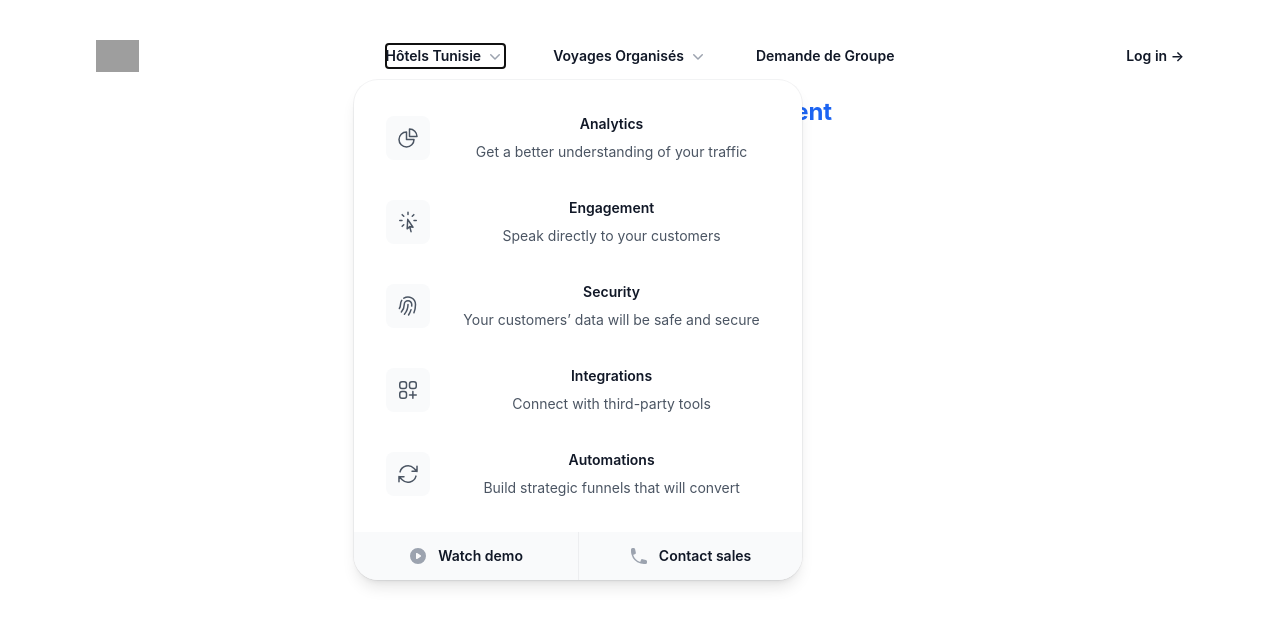
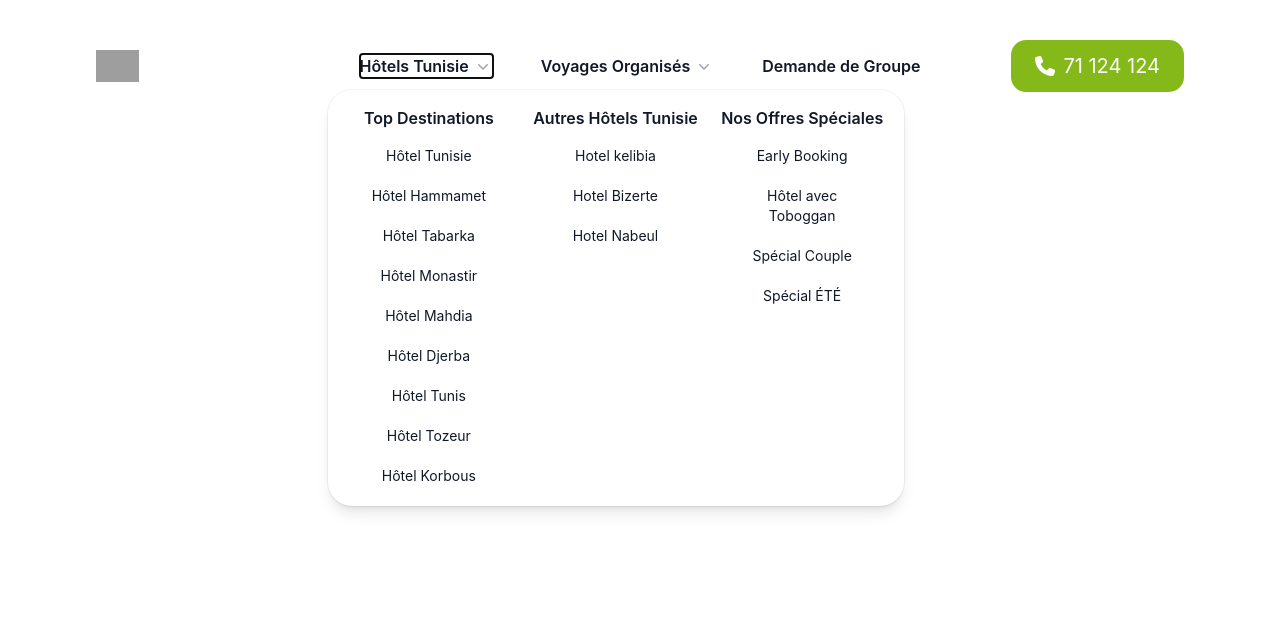
Before and after one commit to cheybah/TB, a React (Create React App) app: page / in a window 1280 px wide. Both pictures are taken after a click on the button "Hôtels Tunisie". Shown: the top 626 px of the page. Built offline with nearby package versions, Linux system fonts and the light colour scheme; grey boxes are pictures that could not be loaded.

Commit message:
added and styled header

```diff
--- a/package.json
+++ b/package.json
@@ -3,6 +3,8 @@
   "version": "0.1.0",
   "private": true,
   "dependencies": {
+    "@fortawesome/free-solid-svg-icons": "^6.6.0",
+    "@fortawesome/react-fontawesome": "^0.2.2",
     "@headlessui/react": "^2.1.10",
     "@heroicons/react": "^2.1.5",
     "@testing-library/jest-dom": "^5.17.0",
--- a/src/Testcomponent.js
+++ b/src/Testcomponent.js
@@ -1,5 +1,4 @@
 import React from "react";
-import { FlowbiteNavbar } from "../src/components/FlowbiteNavbar"; // Adjust path based on where FlowbiteNavbar is located
 import Header  from "./components/Header";
 
 
--- a/src/components/FlowbiteNavbar.js
+++ /dev/null
@@ -1,27 +0,0 @@
-import { Link } from 'react-router-dom'; // Use 'react-router-dom' if using React Router
-import { Navbar } from "flowbite-react";
-
-export function FlowbiteNavbar() {
-return (
-<Navbar fluid rounded>
-    <Navbar.Brand as={Link} href="https://flowbite-react.com">
-    <img src="/favicon.svg" className="mr-3 h-6 sm:h-9" alt="Flowbite React Logo" />
-    <span className="self-center whitespace-nowrap text-xl font-semibold dark:text-white">
-        Flowbite React
-    </span>
-    </Navbar.Brand>
-    <Navbar.Toggle />
-    <Navbar.Collapse>
-    <Navbar.Link href="#" active>
-        Home
-    </Navbar.Link>
-    <Navbar.Link as={Link} href="#">
-        About
-    </Navbar.Link>
-    <Navbar.Link href="#">Services</Navbar.Link>
-    <Navbar.Link href="#">Pricing</Navbar.Link>
-    <Navbar.Link href="#">Contact</Navbar.Link>
-    </Navbar.Collapse>
-</Navbar>
-);
-}
--- a/src/components/Header.js
+++ b/src/components/Header.js
@@ -13,42 +13,52 @@ PopoverGroup,
 PopoverPanel,
 } from '@headlessui/react'
 import {
-ArrowPathIcon,
 Bars3Icon,
-ChartPieIcon,
-CursorArrowRaysIcon,
-FingerPrintIcon,
-SquaresPlusIcon,
 XMarkIcon,
 } from '@heroicons/react/24/outline'
 import { ChevronDownIcon, PhoneIcon, PlayCircleIcon } from '@heroicons/react/20/solid'
+import { FontAwesomeIcon } from '@fortawesome/react-fontawesome';
+import { faAnkh, faMosque, faPersonHiking, faPlaceOfWorship, faSun, faPhone} from '@fortawesome/free-solid-svg-icons';
+import { Button } from '@headlessui/react'
+
+
 
 const products = [
-{ name: 'Analytics', description: 'Get a better understanding of your traffic', href: '#', icon: ChartPieIcon },
-{ name: 'Engagement', description: 'Speak directly to your customers', href: '#', icon: CursorArrowRaysIcon },
-{ name: 'Security', description: 'Your customers’ data will be safe and secure', href: '#', icon: FingerPrintIcon },
-{ name: 'Integrations', description: 'Connect with third-party tools', href: '#', icon: SquaresPlusIcon },
-{ name: 'Automations', description: 'Build strategic funnels that will convert', href: '#', icon: ArrowPathIcon },
+{ name: 'Omra', description: 'Voyage spirituel pour accomplir le pèlerinage en toute sérénité', href: '#', icon: faMosque },
+{ name: 'Circuit Sud', description: 'Découvrez les trésors du désert tunisien, entre dunes et oasis', href: '#', icon: faSun },
+{ name: 'Circuit Nord', description: 'Explorez les sites historiques et côtiers du nord de la Tunisie', href: '#', icon: faPersonHiking },
+{ name: 'Turquie', description: 'Plongez dans la richesse culturelle et historique de la Turquie', href: '#', icon: faPlaceOfWorship },
+{ name: 'Egypte', description: 'Partez à la découverte des merveilles antiques de l`Égypte', href: '#', icon: faAnkh },
 ]
 const callsToAction = [
-{ name: 'Watch demo', href: '#', icon: PlayCircleIcon },
-{ name: 'Contact sales', href: '#', icon: PhoneIcon },
+{ name: 'Réservez', href: '#', icon: PlayCircleIcon },
+{ name: 'Voir plus d`offres', href: '#', icon: PhoneIcon },
 ]
 
-const productsColumn1 = [
-{ name: "Product 1", href: "#", description: "Description for product 1" },
-{ name: "Product 2", href: "#", description: "Description for product 2" },
+const topDestinations = [
+{ name: "Hôtel Tunisie", href: "#"},
+{ name: "Hôtel Hammamet", href: "#" },
+{ name: "Hôtel Tabarka", href: "#" },
+{ name: "Hôtel Monastir", href: "#" },
+{ name: "Hôtel Mahdia", href: "#" },
+{ name: "Hôtel Djerba", href: "#" },
+{ name: "Hôtel Tunis", href: "#" },
+{ name: "Hôtel Tozeur", href: "#" },
+{ name: "Hôtel Korbous", href: "#" },
+
 // Add more items as needed
 ];
-const productsColumn2 = [
-{ name: "Product 1", href: "#", description: "Description for product 1" },
-{ name: "Product 2", href: "#", description: "Description for product 2" },
-// Add more items as needed
+const autresHotels = [
+{ name : "Hotel kelibia", href : "#"},
+{ name : "Hotel Bizerte", href : "#"},
+{ name : "Hotel Nabeul", href : "#"},
 ];
 
-const productsColumn3 = [
-{ name: "Product 1", href: "#", description: "Description for product 1" },
-{ name: "Product 2", href: "#", description: "Description for product 2" },
+const offresSpeciales = [
+{ name: "Early Booking", href: "#"},
+{ name: "Hôtel avec Toboggan", href: "#"},
+{ name: "Spécial Couple", href: "#"},
+{ name: "Spécial ÉTÉ", href: "#"},
 // Add more items as needed
 ];
 
@@ -80,15 +90,87 @@ return (
         </button>
     </div>
     <PopoverGroup className="hidden lg:flex lg:gap-x-12">
+
+<Popover className="relative">
+<PopoverButton className="flex items-center gap-x-1 text-md font-semibold leading-6 text-gray-900">
+Hôtels Tunisie
+<ChevronDownIcon aria-hidden="true" className="h-5 w-5 flex-none text-gray-400" />
+</PopoverButton>
+
+<PopoverPanel
+transition
+className="absolute -left-8 top-full z-10 mt-3 w-screen max-w-xl overflow-hidden rounded-3xl bg-white shadow-lg ring-1 ring-gray-900/5 transition data-[closed]:translate-y-1 data-[closed]:opacity-0 data-[enter]:duration-200 data-[leave]:duration-150 data-[enter]:ease-out data-[leave]:ease-in"
+>
+<div className="p-4 grid grid-cols-3 gap-4">
+    {/* Column 1 */}
+    <div className="col-span-1">
+    <h3 className="text-base font-semibold text-gray-900">Top Destinations</h3>
+    {topDestinations.map((item) => (
+        <div
+        key={item.name}
+        className="relative flex items-start gap-x-4 rounded-lg pt-4 pl-4 pr-4 text-sm hover:bg-gray-50"
+        >
+        <div className="flex-auto">
+            <a href={item.href} className="block font-normal text-gray-900">
+            {item.name}
+            <span className="absolute inset-0" />
+            </a>
+            <p className="mt-1 text-gray-600">{item.description}</p>
+        </div>
+        </div>
+    ))}
+    </div>
+
+    {/* Column 2 */}
+    <div className="col-span-1">
+    <h3 className="text-base font-semibold text-gray-900">Autres Hôtels Tunisie</h3>
+    {autresHotels.map((item) => (
+        <div
+        key={item.name}
+        className="relative flex items-start gap-x-4 rounded-lg pt-4 pl-4 pr-4 text-sm hover:bg-gray-50"
+        >
+        <div className="flex-auto">
+            <a href={item.href} className="block font-normal text-gray-900">
+            {item.name}
+            <span className="absolute inset-0" />
+            </a>
+            <p className="mt-1 text-gray-600">{item.description}</p>
+        </div>
+        </div>
+    ))}
+    </div>
+
+    {/* Column 3 */}
+    <div className="col-span-1">
+    <h3 className="text-base font-semibold text-gray-900">Nos Offres Spéciales</h3>
+    {offresSpeciales.map((item) => (
+        <div
+        key={item.name}
+        className="relative flex items-start gap-x-4 rounded-lg pt-4 pl-4 pr-4 text-sm hover:bg-gray-50"
+        >
+        <div className="flex-auto">
+            <a href={item.href} className="block font-normal text-gray-900">
+            {item.name}
+            <span className="absolute inset-0" />
+            </a>
+            <p className="mt-1 text-gray-600">{item.description}</p>
+        </div>
+        </div>
+    ))}
+    </div>
+</div>
+</PopoverPanel>
+</Popover>
+
         <Popover className="relative">
-        <PopoverButton className="flex items-center gap-x-1 text-sm font-semibold leading-6 text-gray-900">
-            Hôtels Tunisie
-            <ChevronDownIcon aria-hidden="true" className="h-5 w-5 flex-none text-gray-400" />
+        <PopoverButton className="flex items-center gap-x-1 text-md font-semibold leading-6 text-gray-900">
+        Voyages Organisés
+        <ChevronDownIcon aria-hidden="true" className="h-5 w-5 flex-none text-gray-400" />
         </PopoverButton>
 
         <PopoverPanel
             transition
-            className="absolute -left-8 top-full z-10 mt-3 w-screen max-w-md overflow-hidden rounded-3xl bg-white shadow-lg ring-1 ring-gray-900/5 transition data-[closed]:translate-y-1 data-[closed]:opacity-0 data-[enter]:duration-200 data-[leave]:duration-150 data-[enter]:ease-out data-[leave]:ease-in"
+            className="absolute -left-8 top-full z-10 mt-3 w-screen max-w-lg overflow-hidden rounded-3xl bg-white shadow-lg ring-1 ring-gray-900/5 transition data-[closed]:translate-y-1 data-[closed]:opacity-0 data-[enter]:duration-200 data-[leave]:duration-150 data-[enter]:ease-out data-[leave]:ease-in"
         >
             <div className="p-4">
             {products.map((item) => (
@@ -97,7 +179,7 @@ return (
                 className="group relative flex items-center gap-x-6 rounded-lg p-4 text-sm leading-6 hover:bg-gray-50"
                 >
                 <div className="flex h-11 w-11 flex-none items-center justify-center rounded-lg bg-gray-50 group-hover:bg-white">
-                    <item.icon aria-hidden="true" className="h-6 w-6 text-gray-600 group-hover:text-indigo-600" />
+                    <FontAwesomeIcon icon={item.icon} aria-hidden="true" className="h-6 w-6 text-gray-600 group-hover:text-indigo-600" />
                 </div>
                 <div className="flex-auto">
                     <a href={item.href} className="block font-semibold text-gray-900">
@@ -116,7 +198,7 @@ return (
                 href={item.href}
                 className="flex items-center justify-center gap-x-2.5 p-3 text-sm font-semibold leading-6 text-gray-900 hover:bg-gray-100"
                 >
-                <item.icon aria-hidden="true" className="h-5 w-5 flex-none text-gray-400" />
+                <FontAwesomeIcon icon={item.icon} aria-hidden="true" className="h-5 w-5 flex-none text-gray-400" />
                 {item.name}
                 </a>
             ))}
@@ -124,85 +206,15 @@ return (
         </PopoverPanel>
         </Popover>
 
-<Popover className="relative">
-<PopoverButton className="flex items-center gap-x-1 text-sm font-semibold leading-6 text-gray-900">
-Voyages Organisés
-<ChevronDownIcon aria-hidden="true" className="h-5 w-5 flex-none text-gray-400" />
-</PopoverButton>
-
-<PopoverPanel
-transition
-className="absolute -left-8 top-full z-10 mt-3 w-screen max-w-md overflow-hidden rounded-3xl bg-white shadow-lg ring-1 ring-gray-900/5 transition data-[closed]:translate-y-1 data-[closed]:opacity-0 data-[enter]:duration-200 data-[leave]:duration-150 data-[enter]:ease-out data-[leave]:ease-in"
->
-<div className="p-4 grid grid-cols-3 gap-4">
-    {/* Column 1 */}
-    <div className="col-span-1">
-    <h3 className="text-sm font-semibold text-gray-900">Column 1</h3>
-    {productsColumn1.map((item) => (
-        <div
-        key={item.name}
-        className="relative flex items-start gap-x-4 rounded-lg p-4 text-sm leading-6 hover:bg-gray-50"
-        >
-        <div className="flex-auto">
-            <a href={item.href} className="block font-semibold text-gray-900">
-            {item.name}
-            <span className="absolute inset-0" />
-            </a>
-            <p className="mt-1 text-gray-600">{item.description}</p>
-        </div>
-        </div>
-    ))}
-    </div>
-
-    {/* Column 2 */}
-    <div className="col-span-1">
-    <h3 className="text-sm font-semibold text-gray-900">Column 2</h3>
-    {productsColumn2.map((item) => (
-        <div
-        key={item.name}
-        className="relative flex items-start gap-x-4 rounded-lg p-4 text-sm leading-6 hover:bg-gray-50"
-        >
-        <div className="flex-auto">
-            <a href={item.href} className="block font-semibold text-gray-900">
-            {item.name}
-            <span className="absolute inset-0" />
-            </a>
-            <p className="mt-1 text-gray-600">{item.description}</p>
-        </div>
-        </div>
-    ))}
-    </div>
-
-    {/* Column 3 */}
-    <div className="col-span-1">
-    <h3 className="text-sm font-semibold text-gray-900">Column 3</h3>
-    {productsColumn3.map((item) => (
-        <div
-        key={item.name}
-        className="relative flex items-start gap-x-4 rounded-lg p-4 text-sm leading-6 hover:bg-gray-50"
-        >
-        <div className="flex-auto">
-            <a href={item.href} className="block font-semibold text-gray-900">
-            {item.name}
-            <span className="absolute inset-0" />
-            </a>
-            <p className="mt-1 text-gray-600">{item.description}</p>
-        </div>
-        </div>
-    ))}
-    </div>
-</div>
-</PopoverPanel>
-</Popover>
-
-        <a href="#" className="text-sm font-semibold leading-6 text-gray-900">
+        <a href="#" className="text-md font-semibold leading-6 text-gray-900">
         Demande de Groupe
         </a>
     </PopoverGroup>
     <div className="hidden lg:flex lg:flex-1 lg:justify-end">
-        <a href="#" className="text-sm font-semibold leading-6 text-gray-900">
-        Log in <span aria-hidden="true">&rarr;</span>
-        </a>
+    <Button className="flex btn items-center justify-center gap-2 rounded bg-[#85B919] py-3 px-6 text-xl text-white transition-all hover:bg-[#76a717] hover:gap-4 active:bg-[#6a940f]">
+    <FontAwesomeIcon icon={faPhone} className="transition-transform duration-300" />
+    71 124 124
+</Button>
     </div>
     </nav>
     <Dialog open={mobileMenuOpen} onClose={setMobileMenuOpen} className="lg:hidden">
@@ -231,11 +243,29 @@ className="absolute -left-8 top-full z-10 mt-3 w-screen max-w-md overflow-hidden
             <div className="space-y-2 py-6">
             <Disclosure as="div" className="-mx-3">
                 <DisclosureButton className="group flex w-full items-center justify-between rounded-lg py-2 pl-3 pr-3.5 text-base font-semibold leading-7 text-gray-900 hover:bg-gray-50">
-                Product
+                Hôtels Tunisie
                 <ChevronDownIcon aria-hidden="true" className="h-5 w-5 flex-none group-data-[open]:rotate-180" />
                 </DisclosureButton>
                 <DisclosurePanel className="mt-2 space-y-2">
-                {[...products, ...callsToAction].map((item) => (
+                {[...topDestinations, ...callsToAction].map((item) => (
+                    <DisclosureButton
+                    key={item.name}
+                    as="a"
+                    href={item.href}
+                    className="block rounded-lg py-2 pl-6 pr-3 text-sm font-semibold leading-7 text-gray-900 hover:bg-gray-50"
+                    >
+                    {item.name}
+                    </DisclosureButton>
+                ))}
+                </DisclosurePanel>
+            </Disclosure>
+            <Disclosure as="div" className="-mx-3">
+                <DisclosureButton className="group flex w-full items-center justify-between rounded-lg py-2 pl-3 pr-3.5 text-base font-semibold leading-7 text-gray-900 hover:bg-gray-50">
+                Voyages Organisés
+                <ChevronDownIcon aria-hidden="true" className="h-5 w-5 flex-none group-data-[open]:rotate-180" />
+                </DisclosureButton>
+                <DisclosurePanel className="mt-2 space-y-2">
+                {[...products].map((item) => (
                     <DisclosureButton
                     key={item.name}
                     as="a"
@@ -251,19 +281,7 @@ className="absolute -left-8 top-full z-10 mt-3 w-screen max-w-md overflow-hidden
                 href="#"
                 className="-mx-3 block rounded-lg px-3 py-2 text-base font-semibold leading-7 text-gray-900 hover:bg-gray-50"
             >
-                Features
-            </a>
-            <a
-                href="#"
-                className="-mx-3 block rounded-lg px-3 py-2 text-base font-semibold leading-7 text-gray-900 hover:bg-gray-50"
-            >
-                Marketplace
-            </a>
-            <a
-                href="#"
-                className="-mx-3 block rounded-lg px-3 py-2 text-base font-semibold leading-7 text-gray-900 hover:bg-gray-50"
-            >
-                Company
+                Demande de Groupe
             </a>
             </div>
             <div className="py-6">
@@ -274,6 +292,7 @@ className="absolute -left-8 top-full z-10 mt-3 w-screen max-w-md overflow-hidden
                 Log in
             </a>
             </div>
+
         </div>
         </div>
     </DialogPanel>
--- a/src/index.css
+++ b/src/index.css
@@ -19,6 +19,10 @@ code {
   }
 }
 
+.btn{
+  border-radius: 15px !important;
+}
+
 
 @tailwind base;
 @tailwind components;
```
Also changed, not shown: 2 other files (tests, documents, lock files or other folders).
